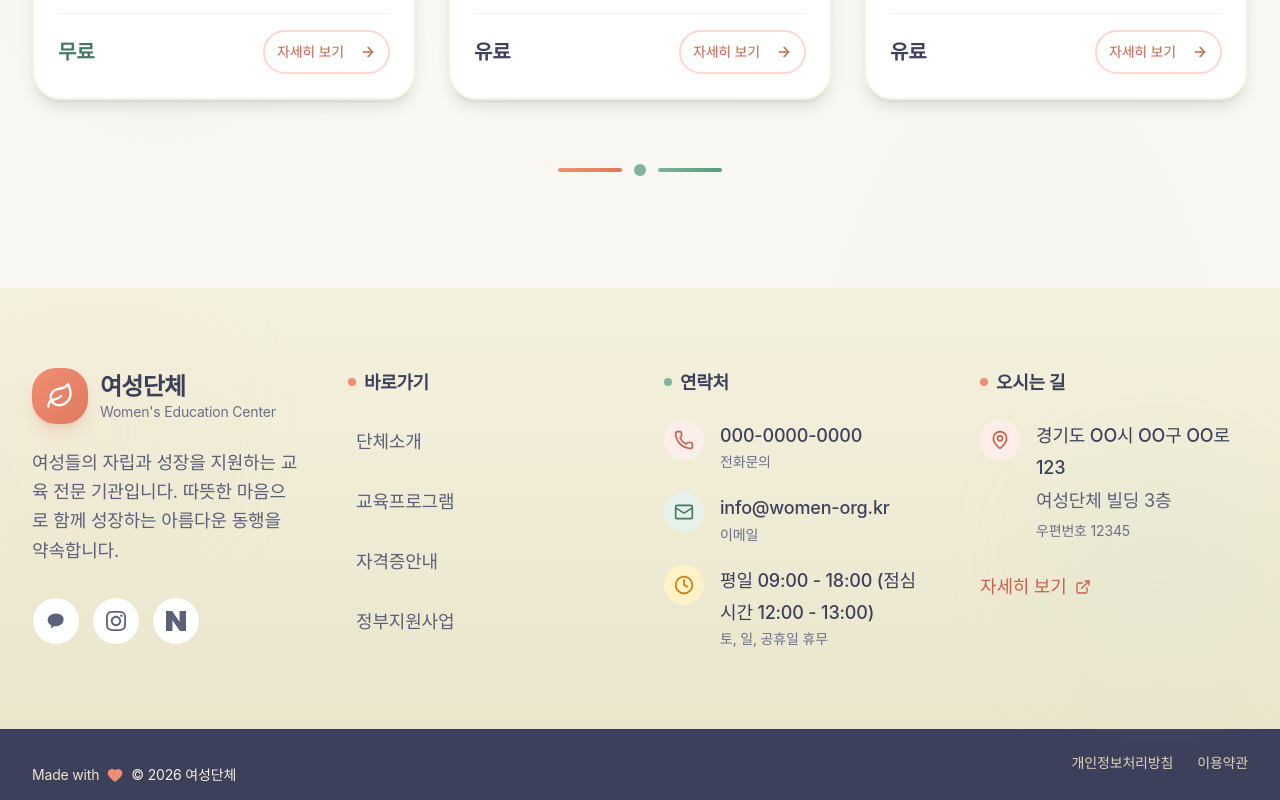
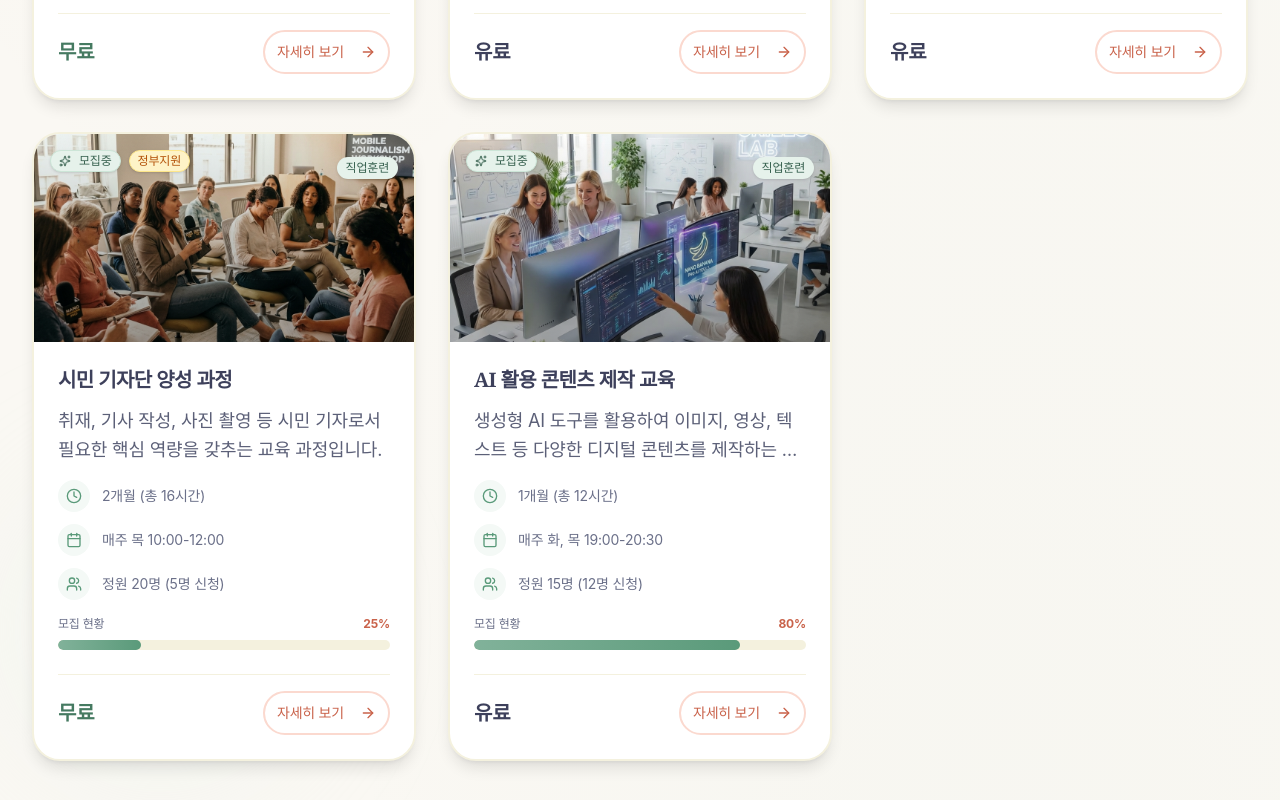
Before and after one commit to yonghwan1106/women-org-website, a Next.js app: page /programs in a window 1280 px wide. Shown: the part 2240-3040 px from the top of the page. Built offline with nearby package versions, Linux system fonts and the light colour scheme; a web font is replaced by a local one.

Commit message:
Add Reporter Training and AI Utilization Training programs with images

```diff
--- a/data/programs.ts
+++ b/data/programs.ts
@@ -96,6 +96,38 @@ export const programs: Program[] = [
     governmentSupport: false,
     instructor: '최은지 강사',
     location: '본관 지하 1층 다목적실'
+  },
+  {
+    id: 'prog-007',
+    title: '시민 기자단 양성 과정',
+    category: '직업훈련',
+    description: '취재, 기사 작성, 사진 촬영 등 시민 기자로서 필요한 핵심 역량을 갖추는 교육 과정입니다.',
+    thumbnail: '/images/programs/reporter_training.png',
+    duration: '2개월 (총 16시간)',
+    schedule: '매주 목 10:00-12:00',
+    capacity: 20,
+    currentApplicants: 5,
+    status: 'recruiting',
+    isFree: true,
+    governmentSupport: true,
+    instructor: '이진우 기자',
+    location: '본관 2층 세미나실'
+  },
+  {
+    id: 'prog-008',
+    title: 'AI 활용 콘텐츠 제작 교육',
+    category: '직업훈련',
+    description: '생성형 AI 도구를 활용하여 이미지, 영상, 텍스트 등 다양한 디지털 콘텐츠를 제작하는 실습 과정입니다.',
+    thumbnail: '/images/programs/ai_training.png',
+    duration: '1개월 (총 12시간)',
+    schedule: '매주 화, 목 19:00-20:30',
+    capacity: 15,
+    currentApplicants: 12,
+    status: 'recruiting',
+    isFree: false,
+    governmentSupport: false,
+    instructor: '박미래 강사',
+    location: '본관 1층 컴퓨터실'
   }
 ];
 
```
Also changed, not shown: public/images/programs/ai_training.png (added), public/images/programs/reporter_training.png (added).
